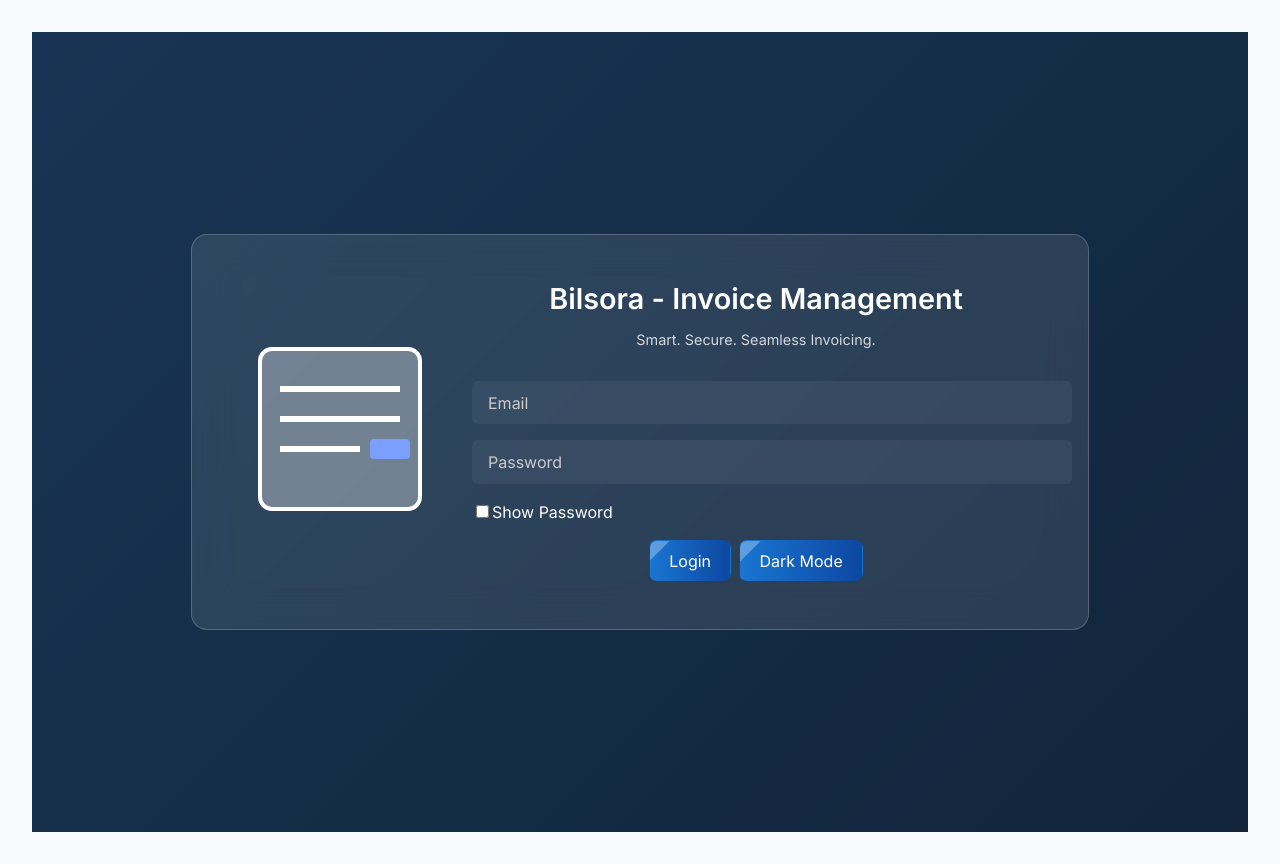
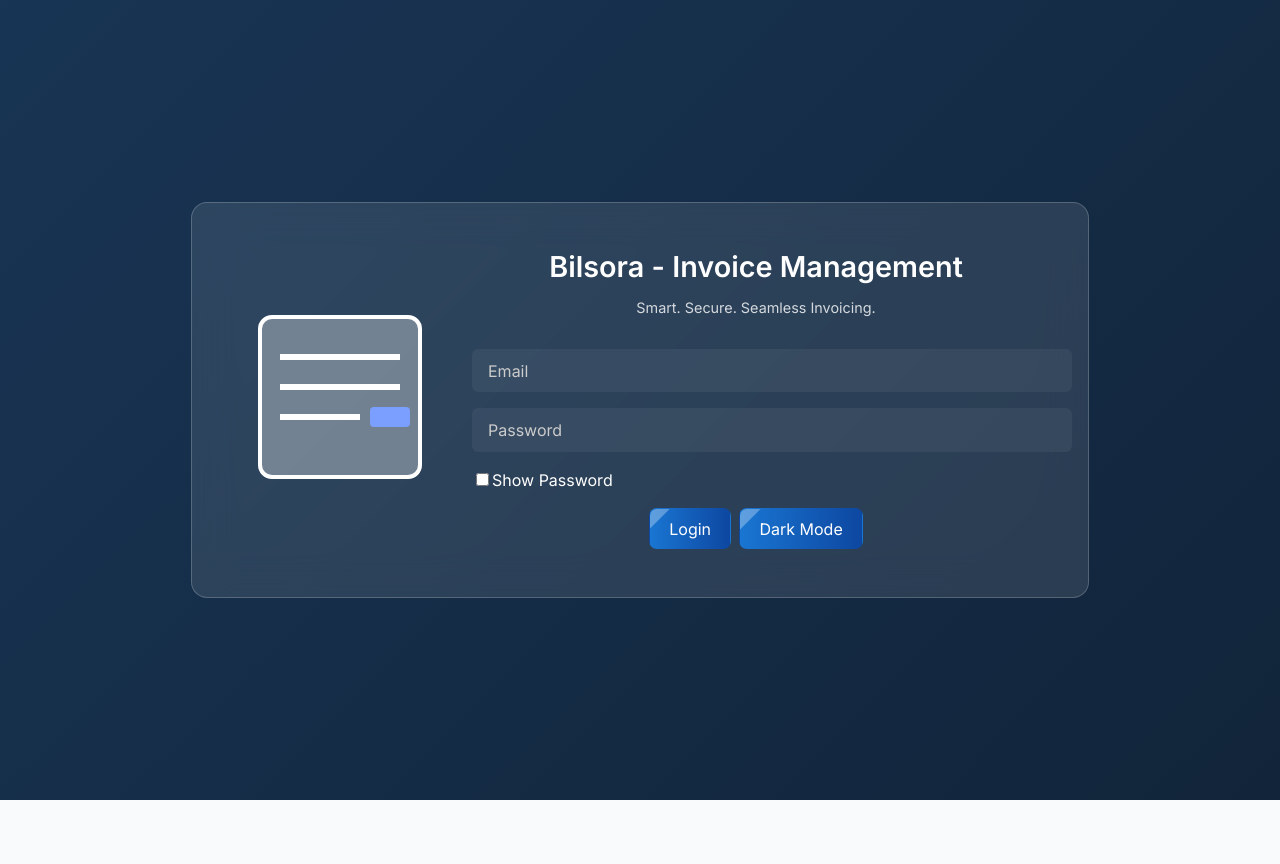
Before and after one commit to sorushikesh/invoice-management-ui, a React (Vite) app: page /invoice/management/login in a window 1280 px wide. After the commit the page ends 800 px from the top, so only its background shows below. Built offline with nearby package versions, Linux system fonts and the light colour scheme.

Commit message:
style: expand login page to full screen

```diff
--- a/src/App.css
+++ b/src/App.css
@@ -1,7 +1,8 @@
 #root {
-  max-width: 1280px;
-  margin: 0 auto;
-  padding: 2rem;
+  width: 100vw;
+  min-height: 100vh;
+  margin: 0;
+  padding: 0;
   text-align: center;
 }
 
--- a/src/index.css
+++ b/src/index.css
@@ -115,7 +115,9 @@ body.dark {
   display: flex;
   justify-content: center;
   align-items: center;
-  min-height: 100vh;
+  width: 100vw;
+  height: 100vh;
+  overflow: hidden;
   background: linear-gradient(135deg, #0d1b2a, #1b3b5f, #0d1b2a);
   background-size: 400% 400%;
   animation: gradientShift 12s ease infinite;
```
